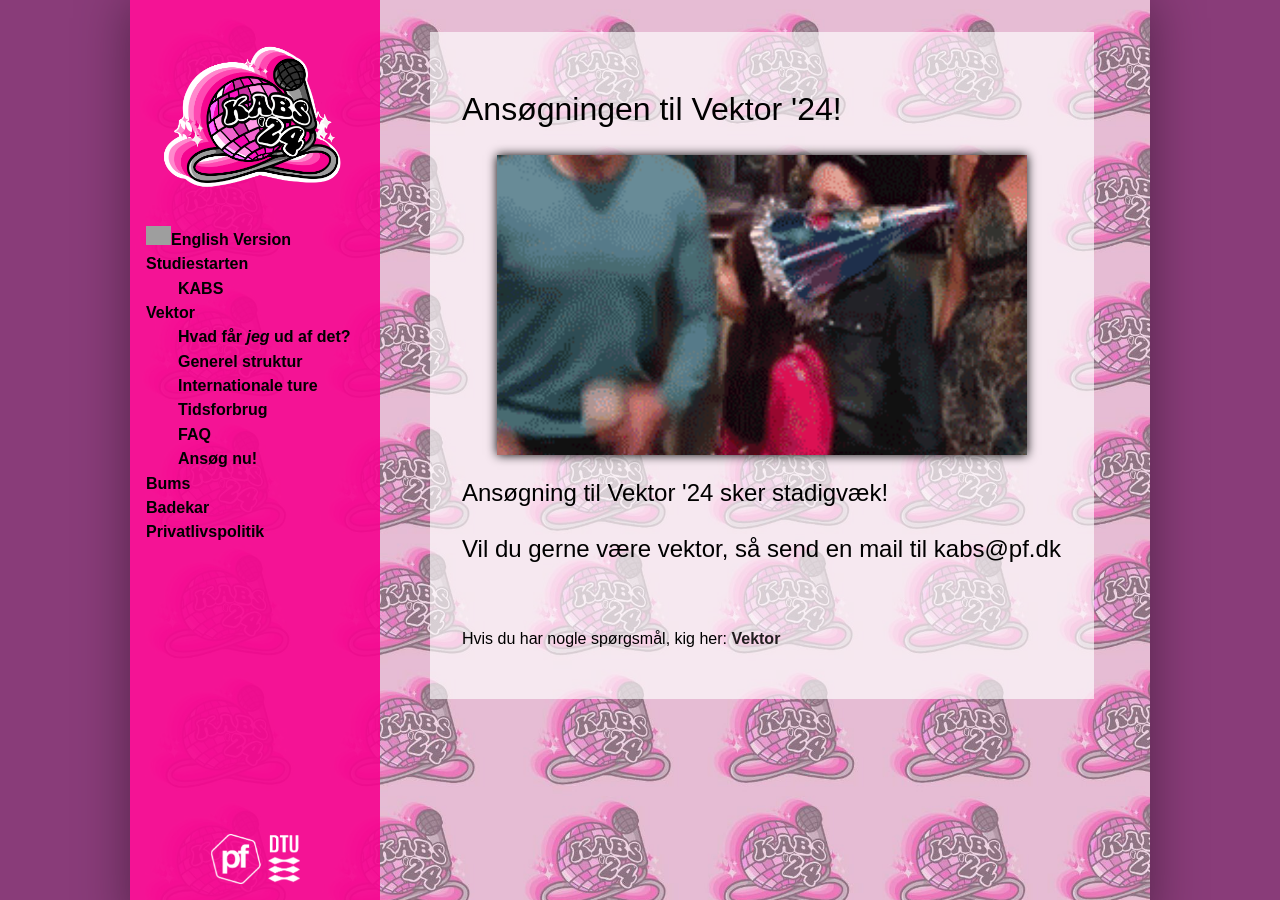
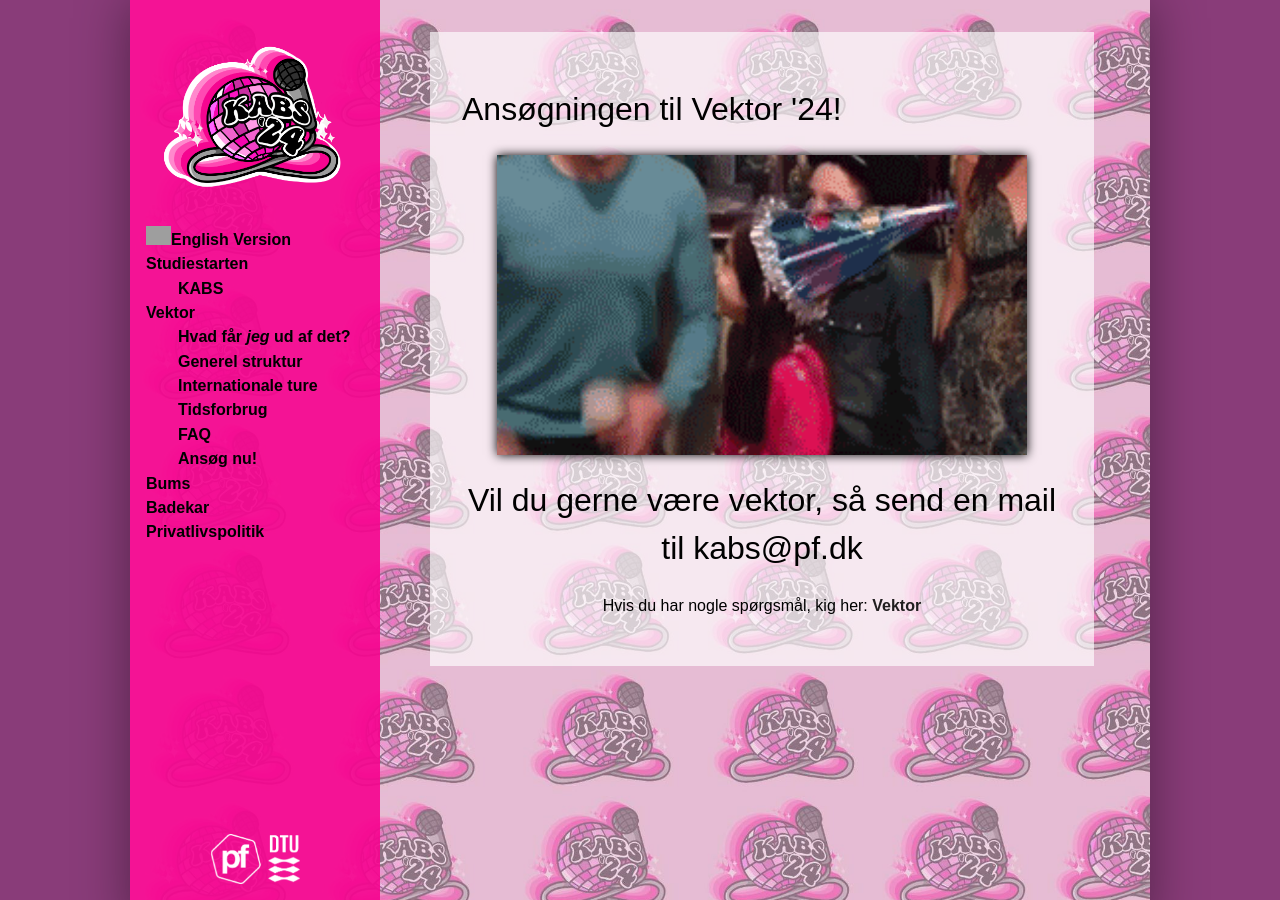
Before and after one commit to KABSDTU/kabsdtu.github.io, a Jekyll site: the page built from ansog-som-vektor.md, in a window 1280 px wide and 900 px high. Built offline with Jekyll 4.4.1, drawn with Linux system fonts in a browser that asks for light colours; some web fonts are replaced; grey boxes are pictures that could not be loaded.

Commit message:
centering

```diff
--- a/ansog-som-vektor.md
+++ b/ansog-som-vektor.md
@@ -7,12 +7,10 @@ title: Ansøg som Vektor
 <div id="poster-image" style="margin: auto; width: 530px; height: 300px; background-image: url('/static/img/endeligåbent.gif');">
 </div>
 
-<h2>Ansøgning til Vektor '24 sker stadigvæk!</h2>
 
-<h2> Vil du gerne være vektor, så send en mail til kabs@pf.dk</h2>
-<br/>
+<h1 style="text-align: center;">Vil du gerne være vektor, så send en mail til kabs@pf.dk</h1>
 
-Hvis du har nogle spørgsmål, kig her: <a href="/vektor">Vektor</a>
+<p style="text-align: center;"> Hvis du har nogle spørgsmål, kig her: <a href="/vektor">Vektor</a>
 
 
 
```
